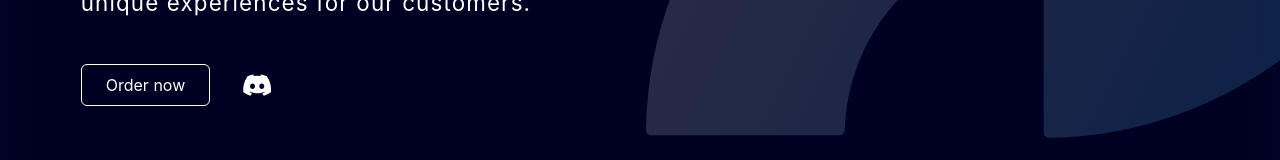
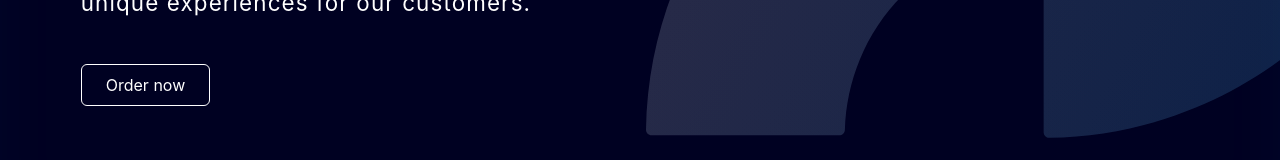
Before and after one commit to suryanshmak/flow-studio, a Next.js app: page / in a window 1280 px wide. Shown: the part 478-638 px from the top of the page. Built offline with nearby package versions, Linux system fonts and the light colour scheme.

Commit message:
change home section

```diff
--- a/sections/Home.tsx
+++ b/sections/Home.tsx
@@ -1,5 +1,4 @@
 import Link from "next/link";
-import { FaDiscord } from "react-icons/fa";
 
 export const Home = () => (
   <div className='flex flex-col lg:flex-row'>
@@ -12,9 +11,10 @@ export const Home = () => (
         Say 👋 to Flow Studio, intentionally creating & designing unique experiences for our customers.
       </p>
       <div className='flex items-center space-x-8'>
-        <button className='border-btn duration-400'>Order now</button>
-        <Link href="https://discord.gg/E35daknsfh">
-          <a><FaDiscord className='text-[3ch]' /></a>
+        <Link href="/#contact">
+          <a className="border-btn duration-400">
+            Order now
+          </a>
         </Link>
       </div>
     </div>
```
